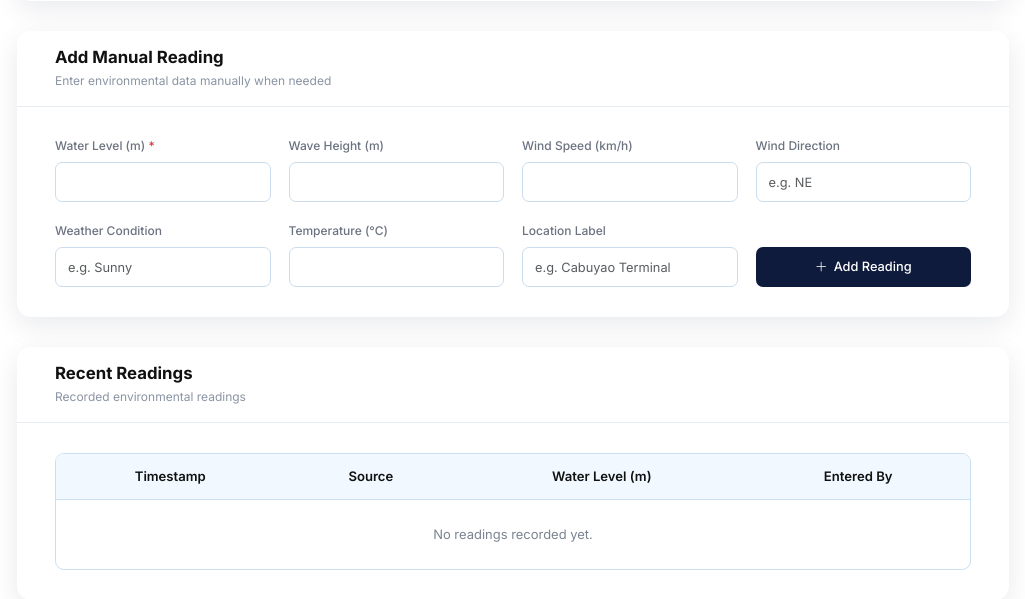
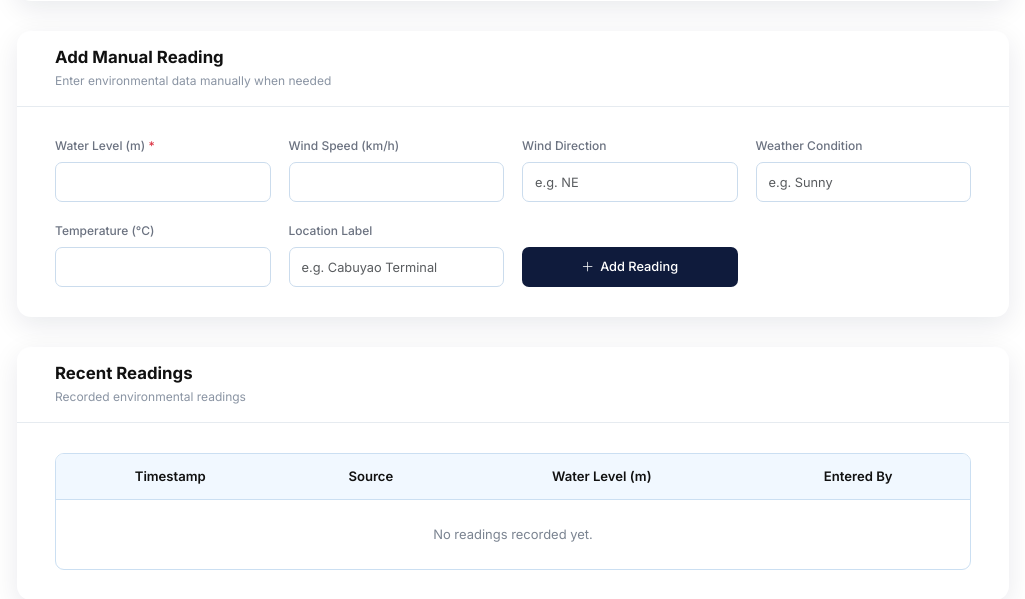
Before and after one commit to leonifeldeguzman/wavetech, a Flask app: page /monitoring in a window 1280 px wide. Shown: the part 1909-2508 px from the top of the page, without its empty margins (247-1272 px from the left). Run offline with Flask 3, Linux system fonts and the light colour scheme; the visitor is signed in with stand-in values (Sample User, id 1); data comes from the database, SQL or seed files in the repository; data that the repository does not hold is empty.

Commit message:
Remove wave height from environmental monitoring

```diff
--- a/app/blueprints/monitoring/routes.py
+++ b/app/blueprints/monitoring/routes.py
@@ -191,7 +191,6 @@ def index():
 def add_reading():
     # Get values from manual entry form
     water_level = request.form.get("water_level_m")
-    wave_height = request.form.get("wave_height_m")
     wind_speed = request.form.get("wind_speed_kmh")
     wind_direction = request.form.get("wind_direction")
     weather_condition = request.form.get("weather_condition")
@@ -214,12 +213,6 @@ def add_reading():
         ),
 
         water_level_m=float(water_level),
-
-        wave_height_m=(
-            float(wave_height)
-            if wave_height
-            else None
-        ),
 
         wind_speed_kmh=(
             float(wind_speed)
--- a/app/models/environmental_reading.py
+++ b/app/models/environmental_reading.py
@@ -12,7 +12,6 @@ class EnvironmentalReading(db.Model):
     location_label = db.Column(db.String(100), nullable=False, default="Central Bay, Cardona, Rizal")
 
     water_level_m = db.Column(db.Float, nullable=True)
-    wave_height_m = db.Column(db.Float, nullable=True)
     wind_speed_kmh = db.Column(db.Float, nullable=True)
     wind_direction = db.Column(db.String(10), nullable=True)
     weather_condition = db.Column(db.String(50), nullable=True)
--- a/app/services/monitoring_service.py
+++ b/app/services/monitoring_service.py
@@ -280,8 +280,7 @@ def no_data_blocks_recommendation(*conditions: dict) -> bool:
 # ---------------------------------------------------------------------------
 
 def get_latest_reading():
-    """Newest reading of any visible source. Admin's "Wave Activity" card
-    reads wave_height_m from this row. Rows from the per-station weather
+    """Newest reading of any visible source. Rows from the per-station weather
     proxy (open_meteo) and old Windy test rows are not shown."""
     hidden_sources = (SOURCE_OPEN_METEO, "windy")
     return (
--- a/app/static/css/monitoring.css
+++ b/app/static/css/monitoring.css
@@ -38,7 +38,7 @@
     display: grid;
 
     grid-template-columns:
-        repeat(4, minmax(0, 1fr));
+        repeat(3, minmax(0, 1fr));
 
     gap: 18px;
 
@@ -460,7 +460,7 @@
     display: grid;
 
     grid-template-columns:
-        repeat(6, minmax(0, 1fr));
+        repeat(5, minmax(0, 1fr));
 
     padding: 30px 38px;
 
--- a/app/static/css/passenger_home.css
+++ b/app/static/css/passenger_home.css
@@ -132,7 +132,7 @@
     z-index: 5;
 
     display: grid;
-    grid-template-columns: repeat(5, 1fr);
+    grid-template-columns: repeat(4, 1fr);
     max-width: 1120px;
 
     margin: -50px auto 0;
--- a/app/templates/monitoring/index.html
+++ b/app/templates/monitoring/index.html
@@ -107,50 +107,6 @@
 
                     <div class="monitoring-summary-subvalue">
                         Wind data unavailable
-                    </div>
-
-                {% endif %}
-
-            </div>
-
-        </div>
-
-
-        <!-- WAVE ACTIVITY -->
-        <div class="monitoring-summary-card">
-
-            <div class="monitoring-summary-icon">
-                <i class="bi bi-water"></i>
-            </div>
-
-            <div class="monitoring-summary-content">
-
-                <div class="monitoring-summary-label">
-                    Wave Activity
-                </div>
-
-                {% if latest and latest.wave_height_m is not none %}
-
-                    <div class="monitoring-summary-value">
-                        {{ latest.wave_height_m }} m
-                    </div>
-
-                    <div class="monitoring-summary-subvalue">
-                        Wave height
-                    </div>
-
-                    <div class="monitoring-summary-source">
-                        Source: {{ latest.source|capitalize if latest and latest.source else "Unavailable" }}
-                    </div>
-
-                {% else %}
-
-                    <div class="monitoring-summary-value">
-                        No Data
-                    </div>
-
-                    <div class="monitoring-summary-subvalue">
-                        Not yet recorded
                     </div>
 
                 {% endif %}
@@ -696,23 +652,6 @@
 
             <div class="monitoring-latest-item">
 
-                <span>Wave Height</span>
-
-                <strong>
-                    {{ latest.wave_height_m
-                        if latest.wave_height_m is not none
-                        else "Not yet recorded" }}
-
-                    {% if latest.wave_height_m is not none %}
-                        m
-                    {% endif %}
-                </strong>
-
-            </div>
-
-
-            <div class="monitoring-latest-item">
-
                 <span>Wind Speed</span>
 
                 <strong>
@@ -965,22 +904,6 @@
                         class="form-control"
                         name="water_level_m"
                         required
-                    >
-
-                </div>
-
-
-                <div class="monitoring-form-field">
-
-                    <label>
-                        Wave Height (m)
-                    </label>
-
-                    <input
-                        type="number"
-                        step="0.01"
-                        class="form-control"
-                        name="wave_height_m"
                     >
 
                 </div>
```
Also changed, not shown: app/templates/passenger/home.html (+0 -39 lines), migrations/versions/ac58542886be_remove_wave_height_from_environmental_.py (added, +32 -0 lines).
